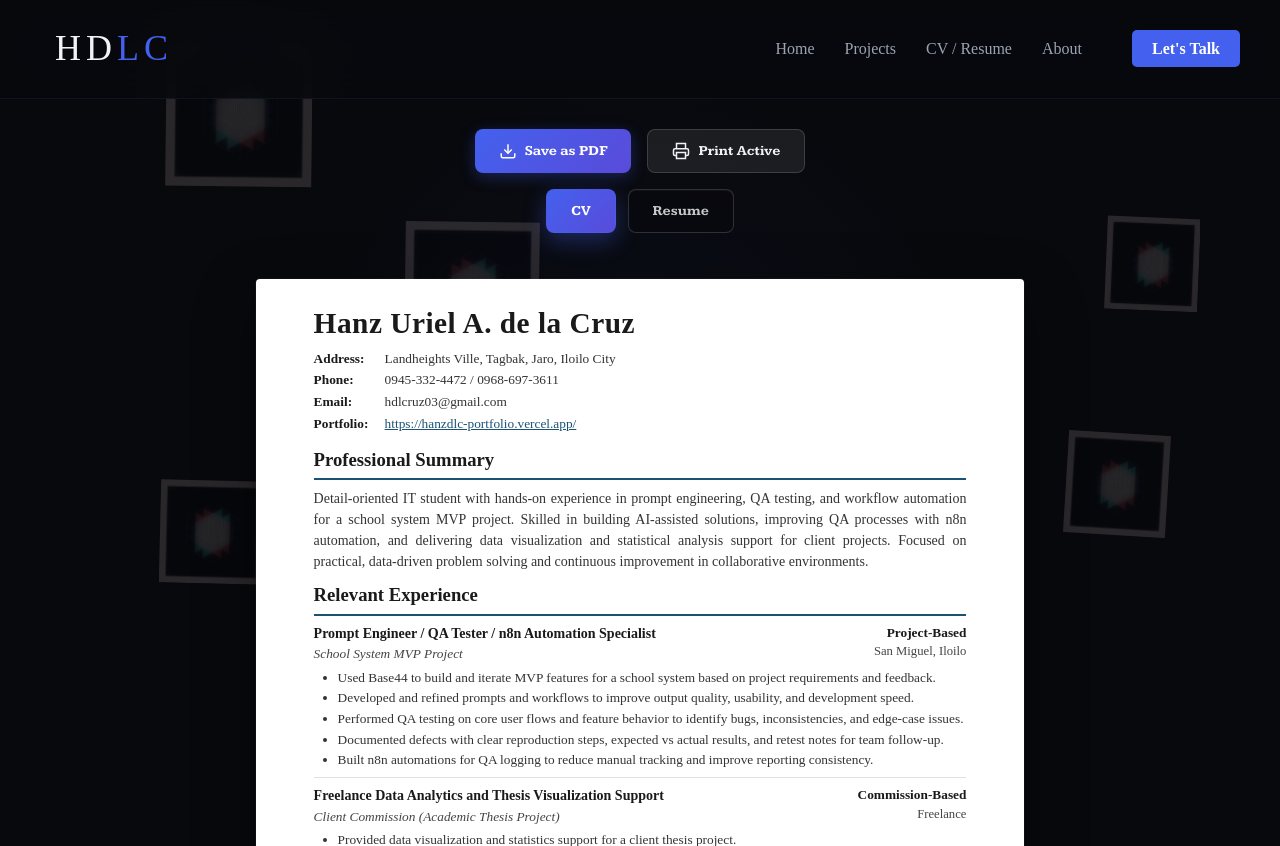
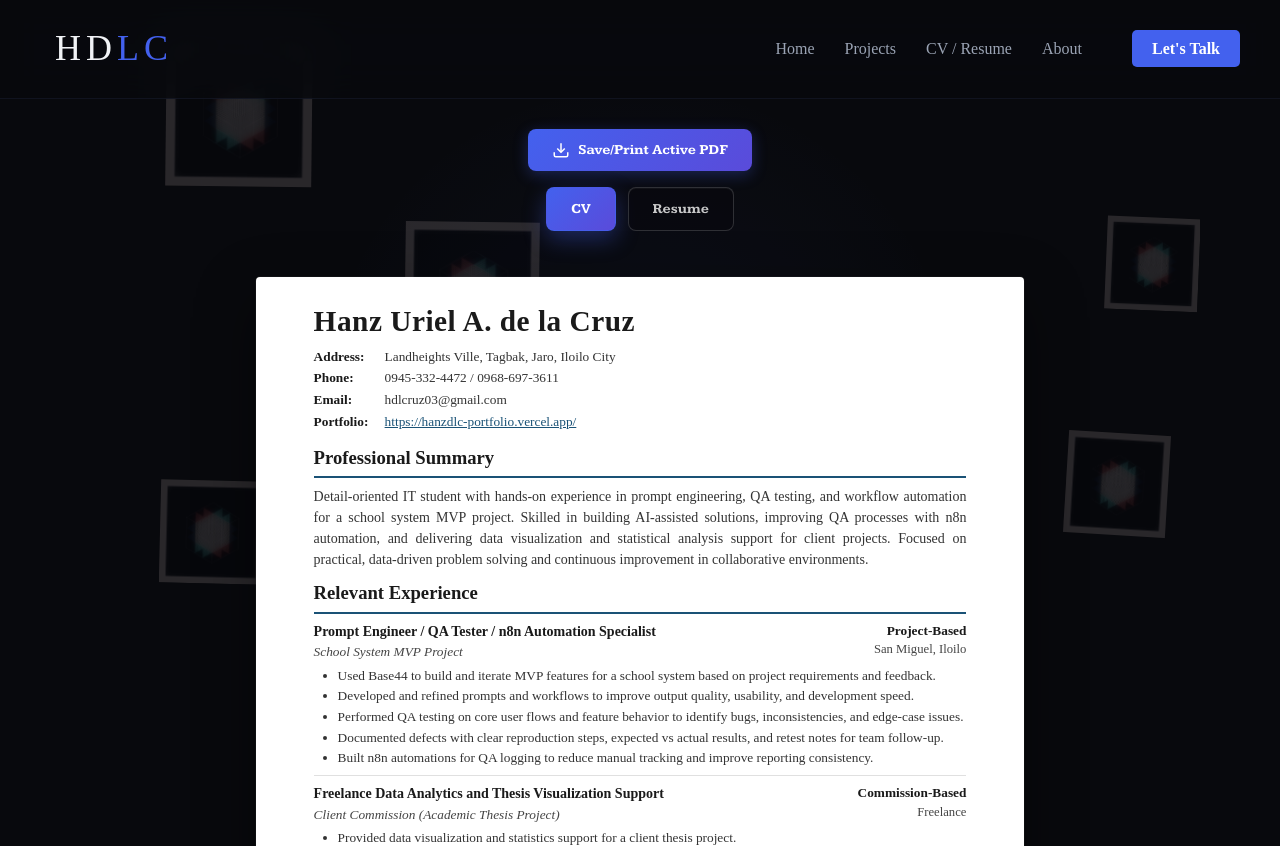
Before and after one commit to HanzDLC/MyPortfolio, a Flask app: page /cv in a window 1280 px wide. Shown: the top 846 px of the page. Run offline with Flask 3, Linux system fonts and the light colour scheme.

Commit message:
merged the save and print button to one

```diff
--- a/templates/documents.html
+++ b/templates/documents.html
@@ -11,15 +11,7 @@
             <polyline points="7 10 12 15 17 10"></polyline>
             <line x1="12" y1="15" x2="12" y2="3"></line>
         </svg>
-        Save as PDF
-    </button>
-    <button class="cv-btn cv-btn-print" type="button" onclick="printActiveDocument()">
-        <svg viewBox="0 0 24 24" fill="none" stroke="currentColor" stroke-width="2">
-            <polyline points="6 9 6 2 18 2 18 9"></polyline>
-            <path d="M6 18H4a2 2 0 0 1-2-2v-5a2 2 0 0 1 2-2h16a2 2 0 0 1 2 2v5a2 2 0 0 1-2 2h-2"></path>
-            <rect x="6" y="14" width="12" height="8"></rect>
-        </svg>
-        Print Active
+        Save/Print Active PDF
     </button>
 </div>
 
```
